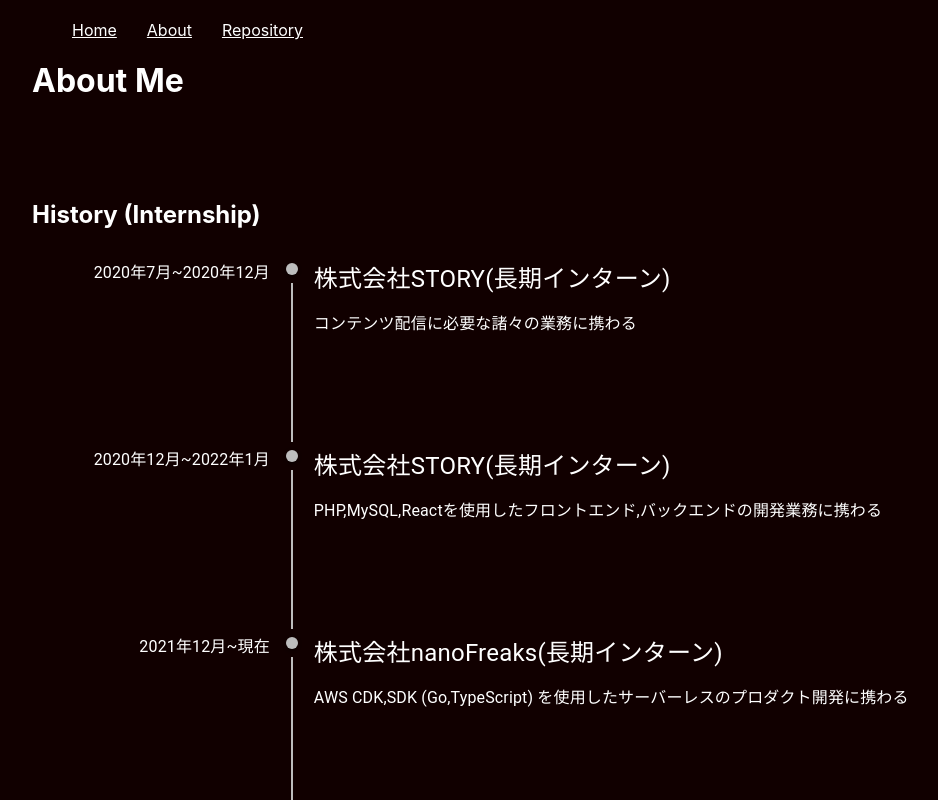
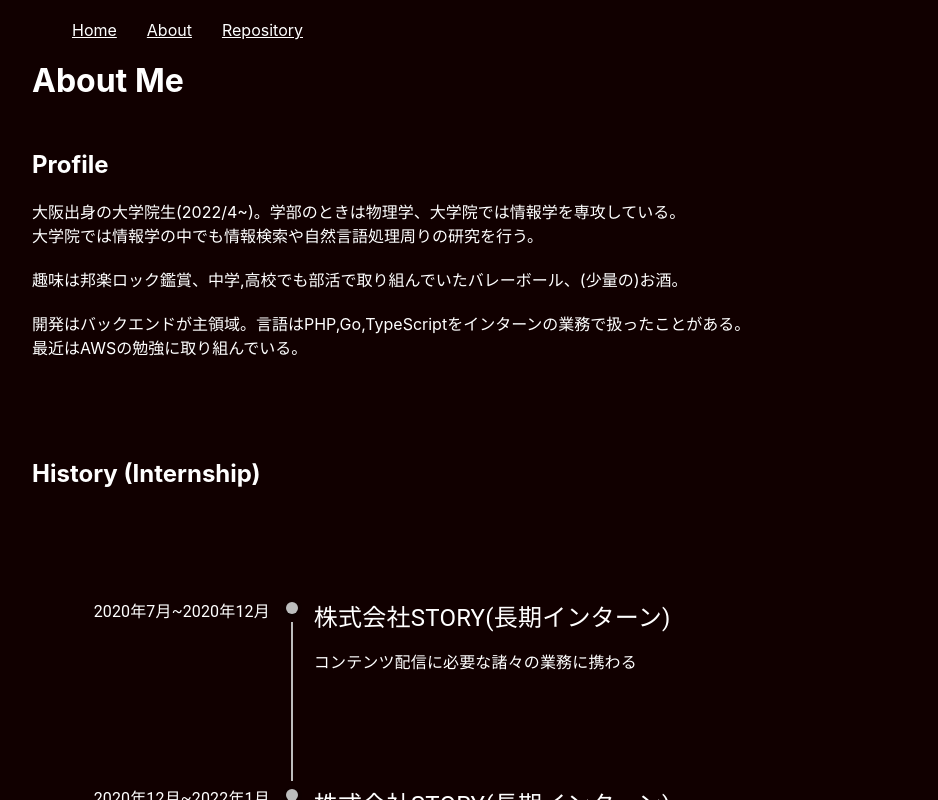
Before and after one commit to yamoyamoto/information_retrieval_site, a Next.js app: page /about in a window 1280 px wide. Shown: the top 800 px of the page, without its empty margins (108-1046 px from the left). Built offline with nearby package versions, Linux system fonts and the light colour scheme.

Commit message:
add profile

```diff
--- a/pages/about.tsx
+++ b/pages/about.tsx
@@ -64,9 +64,24 @@ const Home: NextPage = () => {
     <>
       <h1>About Me</h1>
 
+      <div className={classes.profileWrapper}>
+        <h2>Profile</h2>
+        <p>
+          大阪出身の大学院生(2022/4~)。学部のときは物理学、大学院では情報学を専攻している。
+          <br />
+          大学院では情報学の中でも情報検索や自然言語処理周りの研究を行う。
+          <br /><br />
+          趣味は邦楽ロック鑑賞、中学,高校でも部活で取り組んでいたバレーボール、(少量の)お酒。
+          <br /><br />
+          開発はバックエンドが主領域。言語はPHP,Go,TypeScriptをインターンの業務で扱ったことがある。
+          <br />
+          最近はAWSの勉強に取り組んでいる。
+        </p>
+      </div>
+
       <div className={classes.historyWrapper}>
         <h2>History (Internship)</h2>
-        <div className={classes.worksWrapper}>
+        <div className={classes.historyWrapper}>
           <Timeline align="left">
             {historyTimeLineItems}
           </Timeline>
@@ -77,8 +92,8 @@ const Home: NextPage = () => {
 };
 
 const useStyle = makeStyles({
-  worksWrapper: {
-    marginLeft: "0",
+  profileWrapper: {
+    margin: "50px 0",
   },
   historyWrapper: {
     margin: "100px 0",
```
